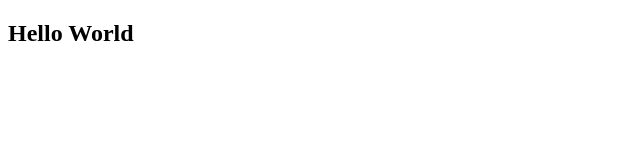
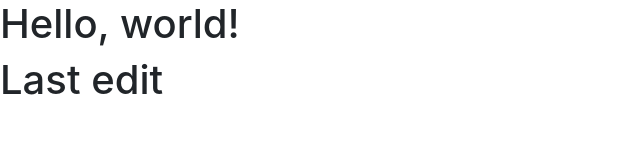
Before and after one commit to ancient-charbak/tf, a plain HTML site: page index.html in a window 1280 px wide. Shown: the whole page, without its empty margins (0-640 px from the left). Drawn offline with nearby package versions, Linux system fonts and the light colour scheme.

Commit message:
Added Basic code

```diff
--- a/index.html
+++ b/index.html
@@ -1,10 +1,31 @@
 <!DOCTYPE html>
 <html lang="en">
-<head>
-	<meta charset="UTF-8">
-	<title>Document</title>
-</head>
-<body>
-	<h2>Hello World</h2>
-</body>
+  <head>
+    <meta charset="utf-8">
+    <meta http-equiv="X-UA-Compatible" content="IE=edge">
+    <meta name="viewport" content="width=device-width, initial-scale=1">
+    <!-- The above 3 meta tags *must* come first in the head; any other head content must come *after* these tags -->
+    <title>Bootstrap 101 Template</title>
+
+    <!-- Bootstrap -->
+    <link href="css/bootstrap.css" rel="stylesheet">
+    <link rel="stylesheet" href="css/style.css"
+
+    <!-- HTML5 shim and Respond.js for IE8 support of HTML5 elements and media queries -->
+    <!-- WARNING: Respond.js doesn't work if you view the page via file:// -->
+    <!--[if lt IE 9]>
+      <script src="https://oss.maxcdn.com/html5shiv/3.7.2/html5shiv.min.js"></script>
+      <script src="https://oss.maxcdn.com/respond/1.4.2/respond.min.js"></script>
+    <![endif]-->
+  </head>
+  <body>
+    <h1>Hello, world!</h1>
+
+    <h1>Last edit</h1>
+
+    <!-- jQuery (necessary for Bootstrap's JavaScript plugins) -->
+    <script src="https://ajax.googleapis.com/ajax/libs/jquery/1.11.3/jquery.min.js"></script>
+    <!-- Include all compiled plugins (below), or include individual files as needed -->
+    <script src="js/bootstrap.js"></script>
+  </body>
 </html>
```
